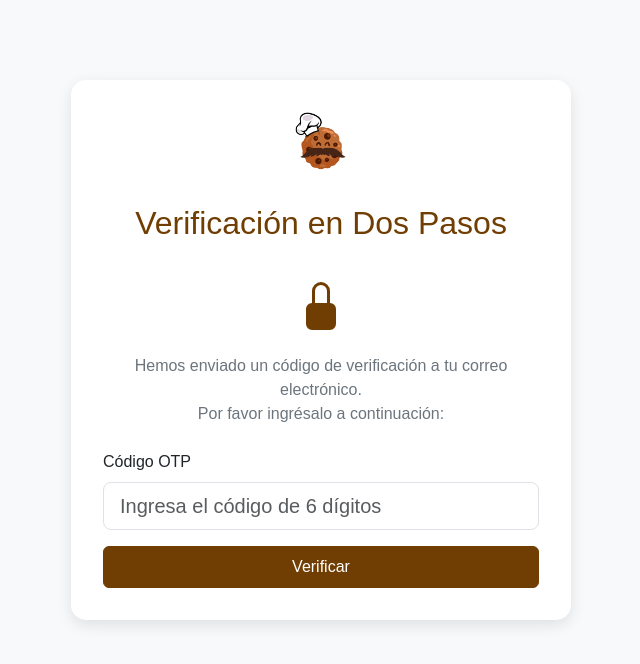
After one commit to IDGS-801-22002360/DulceRebanio, a Flask app: template templates/client/verify_otp.html in a window 1280 px wide. The commit adds this page. Shown: the top 664 px of the page, without its empty margins (319-959 px from the left). Run offline with Flask 3, Linux system fonts and the light colour scheme; the template is opened without the code that fills it: values that come from a table or form of the project are taken from there, others are empty; parts of the project's set-up code (start-up, migrations or seed data) failed here and were passed over; some libraries are stand-ins or nearby versions.

Commit message:
Implementación Verificacion de 2 pasos

```diff
--- a/app.py
+++ b/app.py
@@ -1,6 +1,6 @@
 from functools import wraps
 from models import DetallesVenta, Usuarios, Ventas, ComprasInsumos, DetallesProducto, Proveedores, Sabores, db, ProductosTerminados, MateriasPrimas
-from forms import CompraInsumoForm, LoteForm, InsumoForm, MermaForm, ProveedorForm, PaqueteForm, RecuperarContrasenaForm
+from forms import CompraInsumoForm, LoteForm, InsumoForm, MermaForm, OTPVerificationForm, ProveedorForm, PaqueteForm, RecuperarContrasenaForm
 from flask import Flask, render_template, request, jsonify, redirect, session, url_for, flash,session
 import forms
 from flask_login import LoginManager, login_user, logout_user, login_required, current_user
@@ -15,7 +15,14 @@ from config import DevelopmentConfig
 from flask_wtf import FlaskForm
 from forms import EmpleadoForm, HiddenField, SubmitField, LoginForm, RecuperarContrasenaForm, RegisterForm
 from decimal import Decimal
-from datetime import datetime, timedelta
+from datetime import datetime, timedelta, date
+import secrets
+import string
+from flask_mail import Mail, Message
+import pyotp
+import json
+import time
+import ntplib
 
 app = Flask(__name__)
 app.config.from_object(DevelopmentConfig)
@@ -23,7 +30,25 @@ csrf = CSRFProtect()
 
 app.config["RECAPTCHA_PUBLIC_KEY"] = "6Lcb1f0qAAAAAMLjkyE44X40_nQq_FZns9Sj8CVs"
 app.config["RECAPTCHA_PRIVATE_KEY"] = "6Lcb1f0qAAAAADFk-w_f5-Da5MyzdN2E8HdY-Vcs"
+app.config['MAIL_SERVER'] = 'smtp.gmail.com'
+app.config['MAIL_PORT'] = 587
+app.config['MAIL_USE_TLS'] = True
+app.config['MAIL_USERNAME'] = 'fabian.anrey@gmail.com'
+app.config['MAIL_PASSWORD'] = 'pksh vgjq rbur axnc'
+app.config['MAIL_DEFAULT_SENDER'] = 'fabian.anrey@gmail.com'
+
+mail = Mail(app)
 # app.config['PERMANENT_SESSION_LIFETIME'] = timedelta(minutes=200)
+
+def sync_time():
+    try:
+        c = ntplib.NTPClient()
+        response = c.request('pool.ntp.org')
+        time.time = lambda: response.tx_time
+    except:
+        pass
+
+sync_time()
 
 login_manager = LoginManager()
 login_manager.init_app(app)
@@ -65,10 +90,12 @@ def index():
     login_form = LoginForm()
     register_form = RegisterForm()
     recuperar_contrasena_form = RecuperarContrasenaForm()
+    show_recuperar_modal = request.args.get('show_recuperar_modal', False)
     return render_template("client/mainClientes.html",
                          login_form=login_form,
                          register_form=register_form,
-                         recuperar_contrasena_form=recuperar_contrasena_form)
+                         recuperar_contrasena_form=recuperar_contrasena_form,
+                         show_recuperar_modal=show_recuperar_modal)
 
 @app.route("/clientes", methods=["GET", "POST"])
 @login_required
@@ -162,7 +189,7 @@ def galletas():
     .filter(ProductosTerminados.idDetalle == 1, ProductosTerminados.estatus == 1).all()
 
     #* Verificar si estamos en temporada navideña
-    today = datetime.date.today()
+    today = date.today()
     is_christmas_season = today.month == 12
 
     #* Ajuste de mínimo stock según la temporada
@@ -739,18 +766,35 @@ def generar_pdf(venta, descuento, dinero_recibido, total_con_descuento):
 def page_not_found(e):
     return render_template('404.html'), 404
 
+
+
+
 @app.route("/login", methods=["GET", "POST"])
 def login():
     form = LoginForm()
     if form.validate_on_submit():
         correo = form.correo.data
         contrasena = form.contrasena.data
+        now = datetime.now()
 
+        # Verificar intentos fallidos previos
         if correo in failed_attempts:
             last_attempt_time, attempts = failed_attempts[correo]
-            if attempts >= 3 and datetime.now() - last_attempt_time < timedelta(minutes=1):
+
+            # Si han pasado más de 1 minuto desde el último intento, reiniciar el contador
+            if now - last_attempt_time > timedelta(minutes=1):
+                failed_attempts[correo] = (now, 1)
+            # Si hay 3 o más intentos en menos de 1 minuto
+            elif attempts >= 3:
                 flash('Demasiados intentos fallidos. Por favor, espera un minuto antes de intentar nuevamente.', 'danger')
-                return render_template("client/mainClientes.html", login_form=form, register_form=RegisterForm())
+                return render_template("client/mainClientes.html",
+                                    login_form=form,
+                                    register_form=RegisterForm(),
+                                    recuperar_contrasena_form=RecuperarContrasenaForm(),
+                                    show_modal=True)
+        else:
+            # Primer intento fallido para este correo
+            failed_attempts[correo] = (now, 0)
 
         usuario = Usuarios.query.filter_by(correo=correo).first()
 
@@ -759,38 +803,49 @@ def login():
                 flash('Tu cuenta ha sido desactivada. Por favor, contacta al administrador.', 'danger')
                 return render_template("client/mainClientes.html", login_form=form, register_form=RegisterForm())
 
-        if usuario:
-            if usuario.check_contrasena(contrasena):
-                login_user(usuario)
-                usuario.ultimo_login = datetime.now()
-                db.session.commit()
-                flash('Inicio de sesión exitoso.', 'success')
-                if correo in failed_attempts:
-                    del failed_attempts[correo]
-                form.correo.data = ''
-                form.contrasena.data = ''
+        if usuario and usuario.check_contrasena(contrasena):
+            # Login exitoso - resetear intentos fallidos
+            if correo in failed_attempts:
+                del failed_attempts[correo]
 
-                if usuario.rol == 'Cliente':
-                    return redirect(url_for('clientes'))
-                elif usuario.rol == 'Ventas':
-                    return redirect(url_for('puntoVenta'))
-                elif usuario.rol == 'Admin':
-                    return redirect(url_for('miembros'))
-                elif usuario.rol == 'Produccion':
-                    return redirect(url_for('galletas'))
+            login_user(usuario)
+            usuario.ultimo_login = now
+            db.session.commit()
+
+            if usuario.rol == 'Cliente':
+                return redirect(url_for('clientes'))
+            elif usuario.rol == 'Ventas':
+                return redirect(url_for('puntoVenta', _anchor='login-success'))
+            elif usuario.rol == 'Admin':
+                return redirect(url_for('miembros', _anchor='login-success'))
+            elif usuario.rol == 'Produccion':
+                return redirect(url_for('galletas', _anchor='login-success'))
+        else:
+            # Login fallido - incrementar contador
+            if correo in failed_attempts:
+                last_time, attempts = failed_attempts[correo]
+                failed_attempts[correo] = (now, attempts + 1)
             else:
-                flash('Correo o contraseña incorrectos. Por favor, intenta de nuevo.', 'danger')
-                if correo in failed_attempts:
-                    failed_attempts[correo] = (datetime.now(), failed_attempts[correo][1] + 1)
-                else:
-                    failed_attempts[correo] = (datetime.now(), 1)
-        else:
+                failed_attempts[correo] = (now, 1)
+
             flash('Correo o contraseña incorrectos. Por favor, intenta de nuevo.', 'danger')
-            if correo in failed_attempts:
-                failed_attempts[correo] = (datetime.now(), failed_attempts[correo][1] + 1)
-            else:
-                failed_attempts[correo] = (datetime.now(), 1)
-    return render_template("client/mainClientes.html", login_form=form, register_form=RegisterForm(), recuperar_contrasena_form=RecuperarContrasenaForm())
+            return render_template("client/mainClientes.html",
+                                login_form=form,
+                                register_form=RegisterForm(),
+                                recuperar_contrasena_form=RecuperarContrasenaForm(),
+                                show_modal=True)
+
+    if form.errors:
+        return render_template("client/mainClientes.html",
+                             login_form=form,
+                             register_form=RegisterForm(),
+                             recuperar_contrasena_form=RecuperarContrasenaForm(),
+                             show_modal=True)
+
+    return render_template("client/mainClientes.html",
+                         login_form=form,
+                         register_form=RegisterForm(),
+                         recuperar_contrasena_form=RecuperarContrasenaForm())
 
 @app.route("/logout")
 @login_required
@@ -803,6 +858,9 @@ def logout():
 @app.route("/register", methods=["GET", "POST"])
 def register():
     form = RegisterForm()
+    login_form = LoginForm()
+    recuperar_contrasena_form = RecuperarContrasenaForm()
+
     if form.validate_on_submit():
         nombre = form.nombre.data
         apaterno = form.apaterno.data
@@ -812,19 +870,126 @@ def register():
 
         if is_password_insecure(contrasena):
             flash('La contraseña es insegura. Por favor, elige una contraseña más segura.', 'danger')
-            return render_template("client/mainClientes.html", login_form=LoginForm(), register_form=form)
+            return render_template("client/mainClientes.html",
+                                login_form=login_form,
+                                register_form=form,
+                                recuperar_contrasena_form=recuperar_contrasena_form,
+                                show_modal=True,
+                                active_tab='register')
 
         usuario_existente = Usuarios.query.filter_by(correo=correo).first()
         if usuario_existente:
             flash('El correo ya está registrado. Por favor, utiliza otro correo.', 'danger')
+            return render_template("client/mainClientes.html",
+                                login_form=login_form,
+                                register_form=form,
+                                recuperar_contrasena_form=recuperar_contrasena_form,
+                                show_modal=True,
+                                active_tab='register')
+
+        # Generar secreto OTP
+        otp_secret = pyotp.random_base32()
+
+        # Crear usuario temporal con datos de registro
+        temp_user = Usuarios(
+            nombre=form.nombre.data,
+            apaterno=form.apaterno.data,
+            amaterno=form.amaterno.data,
+            correo=form.correo.data,
+            otp_secret=otp_secret,
+            registration_data=json.dumps({
+                'contrasena': form.contrasena.data,
+                'rol': 'Cliente',
+                'activo': 1
+            }),
+            activo=0  # Inactivo hasta verificación OTP
+        )
+
+        try:
+            db.session.add(temp_user)
+            db.session.commit()
+
+            # Generar y enviar código OTP
+            totp = pyotp.TOTP(temp_user.otp_secret, interval=600)
+            otp_code = totp.now()
+
+            # Enviar correo con el código OTP
+            msg = Message(
+                subject="Código de verificación para tu registro en Dulce Rebaño",
+                recipients=[temp_user.correo],
+                html=f"""
+                <h2>Verificación de correo electrónico</h2>
+                <p>Gracias por registrarte en Dulce Rebaño. Tu código de verificación es:</p>
+                <h3 style="background: #f0f0f0; padding: 10px; display: inline-block; border-radius: 5px;">
+                    {otp_code}
+                </h3>
+                <p>Este código expirará en 10 minutos.</p>
+                """
+            )
+            mail.send(msg)
+
+            flash('Se ha enviado un código de verificación a tu correo electrónico.', 'success')
+            return redirect(url_for('verify_otp', user_id=temp_user.idUsuario))
+
+        except Exception as e:
+            db.session.rollback()
+            flash(f'Error al registrar: {str(e)}', 'danger')
+            return render_template("client/mainClientes.html",
+                                login_form=login_form,
+                                register_form=form,
+                                recuperar_contrasena_form=recuperar_contrasena_form,
+                                show_modal=True,
+                                active_tab='register')
+
+    if form.errors:
+        return render_template("client/mainClientes.html",
+                            login_form=login_form,
+                            register_form=form,
+                            recuperar_contrasena_form=recuperar_contrasena_form,
+                            show_modal=True,
+                            active_tab='register')
+
+    return render_template("client/mainClientes.html",
+                         login_form=login_form,
+                         register_form=form,
+                         recuperar_contrasena_form=recuperar_contrasena_form,
+                         show_modal=True,
+                         active_tab='register')
+
+@app.route("/verify-otp/<int:user_id>", methods=["GET", "POST"])
+def verify_otp(user_id):
+    form = OTPVerificationForm()
+    user = Usuarios.query.get_or_404(user_id)
+
+    if form.validate_on_submit():
+        # Usar el mismo intervalo (600 segundos) que en el registro
+        totp = pyotp.TOTP(user.otp_secret, interval=600)
+
+        # Verificar con un margen de 1 código (10 minutos en total)
+        if totp.verify(form.otp_code.data, valid_window=1):
+            # OTP válido, activar la cuenta
+            try:
+                reg_data = json.loads(user.registration_data)
+                user.set_contrasena(reg_data['contrasena'])
+                user.rol = reg_data['rol']
+                user.activo = 1
+                user.otp_verified = True
+                user.registration_data = None  # Limpiar datos temporales
+
+                db.session.commit()
+
+                flash('¡Registro completado con éxito! Ahora puedes iniciar sesión.', 'success')
+                return redirect(url_for('index'))
+
+            except Exception as e:
+                db.session.rollback()
+                flash('Error al completar el registro. Por favor intenta nuevamente.', 'danger')
+                return redirect(url_for('verify_otp', user_id=user_id))
         else:
-            nuevo_usuario = Usuarios(nombre=nombre, apaterno=apaterno, amaterno=amaterno, correo=correo, rol='Cliente')
-            nuevo_usuario.set_contrasena(contrasena)
-            db.session.add(nuevo_usuario)
-            db.session.commit()
-            flash('Cuenta creada exitosamente. Ahora puedes iniciar sesión.', 'success')
-            return redirect(url_for('login'))
-    return render_template("client/mainClientes.html", login_form=LoginForm(), register_form=form)
+            flash('Código OTP inválido o expirado. Por favor, intenta de nuevo.', 'danger')
+
+    return render_template("client/verify_otp.html", form=form, user_id=user_id)
+
 
 @app.route("/miembros", methods=["GET", "POST"])
 @login_required
@@ -892,38 +1057,38 @@ def editar_usuario(id_usuario):
 @app.route("/recuperar_contrasena", methods=["POST"])
 def recuperar_contrasena():
     form = RecuperarContrasenaForm()
+    login_form = LoginForm()
+    register_form = RegisterForm()
+
     if form.validate_on_submit():
         correo = form.correo.data
         nueva_contrasena = form.nueva_contrasena.data
         confirmar_contrasena = form.confirmar_contrasena.data
 
-        # Verificar si el correo existe en la base de datos
         usuario = Usuarios.query.filter_by(correo=correo).first()
         if not usuario:
-            flash('El correo no está registrado.', 'danger')
-            return redirect(url_for('login'))
+            flash('El correo no está registrado.', 'recuperar_error')
+            return redirect(url_for('index', show_recuperar_modal=True))
 
-        # Verificar que las contraseñas coincidan
         if nueva_contrasena != confirmar_contrasena:
-            flash('Las contraseñas no coinciden.', 'danger')
-            return redirect(url_for('login'))
+            flash('Las contraseñas no coinciden.', 'recuperar_error')
+            return redirect(url_for('index', show_recuperar_modal=True))
 
-        # Validar la contraseña
         if is_password_insecure(nueva_contrasena):
-            flash('La contraseña es insegura. Por favor, elige una contraseña más segura.', 'danger')
-            return redirect(url_for('login'))
+            flash('La contraseña es insegura. Por favor, elige una contraseña más segura.', 'recuperar_error')
+            return redirect(url_for('index', show_recuperar_modal=True))
 
-        # Actualizar la contraseña en la base de datos
         usuario.set_contrasena(nueva_contrasena)
         db.session.commit()
-        flash('Contraseña actualizada correctamente.', 'success')
-        return redirect(url_for('login'))
+        flash('Contraseña actualizada correctamente. Ahora puedes iniciar sesión.', 'success')
+        return redirect(url_for('index'))
 
-    # Si el formulario no es válido, mostrar errores
+    # Si hay errores de validación del formulario
     for field, errors in form.errors.items():
         for error in errors:
-            flash(f'{error}', 'danger')
-    return redirect(url_for('login'))
+            flash(f'{error}', 'recuperar_error')
+
+    return redirect(url_for('index', show_recuperar_modal=True))
 
 
 def is_password_insecure(contrasena):
--- a/forms.py
+++ b/forms.py
@@ -177,3 +177,7 @@ class RecuperarContrasenaForm(FlaskForm):
     def validate_confirmar_contrasena(self, field):
         if self.nueva_contrasena.data != field.data:
             raise ValidationError('Las contraseñas no coinciden.')
+
+class OTPVerificationForm(FlaskForm):
+    otp_code = StringField('Código OTP', validators=[DataRequired(), Length(min=6, max=6)])
+    submit = SubmitField('Verificar')
--- a/models.py
+++ b/models.py
@@ -16,6 +16,9 @@ class Usuarios(db.Model, UserMixin):
     rol = db.Column(db.Enum('Admin', 'Ventas', 'Produccion', 'Cliente'))
     activo = db.Column(db.Integer, default=1)
     ultimo_login = db.Column(db.DateTime)
+    otp_secret = db.Column(db.String(16))
+    otp_verified = db.Column(db.Boolean, default=False)
+    registration_data = db.Column(db.JSON)
 
 
     def set_contrasena(self, contrasena):
--- a/requirements.txt
+++ b/requirements.txt
@@ -18,7 +18,9 @@ itsdangerous==2.2.0
 Jinja2==3.1.5
 MarkupSafe==3.0.2
 mysql-connector-python==9.2.0
+ntplib==0.4.0
 PyMySQL==1.1.1
+pyotp==2.9.0
 requests==2.32.3
 SQLAlchemy==2.0.38
 typing_extensions==4.12.2
--- /dev/null
+++ b/templates/client/verify_otp.html
@@ -0,0 +1,127 @@
+<!DOCTYPE html>
+<html lang="es">
+  <head>
+    <meta charset="UTF-8" />
+    <meta name="viewport" content="width=device-width, initial-scale=1.0" />
+    <title>Verificación OTP - Dulce Rebaño</title>
+    <link
+      href="https://cdn.jsdelivr.net/npm/bootstrap@5.3.0/dist/css/bootstrap.min.css"
+      rel="stylesheet"
+    />
+    <style>
+      body {
+        background-color: #f8f9fa;
+        font-family: "Arial", sans-serif;
+      }
+      .otp-container {
+        max-width: 500px;
+        margin: 5rem auto;
+        padding: 2rem;
+        border-radius: 15px;
+        box-shadow: 0 5px 15px rgba(0, 0, 0, 0.1);
+        background-color: white;
+      }
+      .otp-header {
+        color: #703d02;
+        text-align: center;
+        margin-bottom: 1.5rem;
+      }
+      .otp-icon {
+        font-size: 3rem;
+        color: #703d02;
+        margin-bottom: 1rem;
+        text-align: center;
+      }
+      .btn-verify {
+        background-color: #703d02;
+        border-color: #703d02;
+        width: 100%;
+        padding: 0.5rem;
+      }
+      .btn-verify:hover {
+        background-color: #5a3001;
+        border-color: #5a3001;
+      }
+      .otp-instructions {
+        text-align: center;
+        margin-bottom: 1.5rem;
+        color: #6c757d;
+      }
+      .brand-logo {
+        text-align: center;
+        margin-bottom: 2rem;
+      }
+      .brand-logo img {
+        max-height: 60px;
+      }
+    </style>
+  </head>
+  <body>
+    <div class="container">
+      <div class="otp-container">
+        <div class="brand-logo">
+          <img src="../static/img/donGalleto2.png" alt="Dulce Rebaño" />
+        </div>
+
+        <h2 class="otp-header">Verificación en Dos Pasos</h2>
+
+        <div class="otp-icon">
+          <svg
+            xmlns="http://www.w3.org/2000/svg"
+            width="48"
+            height="48"
+            fill="currentColor"
+            viewBox="0 0 16 16"
+          >
+            <path
+              d="M8 1a2 2 0 0 1 2 2v4H6V3a2 2 0 0 1 2-2zm3 6V3a3 3 0 0 0-6 0v4a2 2 0 0 0-2 2v5a2 2 0 0 0 2 2h6a2 2 0 0 0 2-2V9a2 2 0 0 0-2-2z"
+            />
+          </svg>
+        </div>
+
+        {% with messages = get_flashed_messages(with_categories=true) %} {% if
+        messages %} {% for category, message in messages %}
+        <div class="alert alert-{{ category }} alert-dismissible fade show">
+          {{ message }}
+          <button
+            type="button"
+            class="btn-close"
+            data-bs-dismiss="alert"
+            aria-label="Close"
+          ></button>
+        </div>
+        {% endfor %} {% endif %} {% endwith %}
+
+        <p class="otp-instructions">
+          Hemos enviado un código de verificación a tu correo electrónico.<br />
+          Por favor ingrésalo a continuación:
+        </p>
+
+        <form
+          method="POST"
+          action="{{ url_for('verify_otp', user_id=user_id) }}"
+        >
+          {{ form.hidden_tag() }}
+
+          <div class="mb-3">
+            <label for="otp_code" class="form-label">Código OTP</label>
+            <input
+              type="text"
+              class="form-control form-control-lg"
+              id="otp_code"
+              name="otp_code"
+              placeholder="Ingresa el código de 6 dígitos"
+              required
+            />
+          </div>
+
+          <button type="submit" class="btn btn-primary btn-verify">
+            Verificar
+          </button>
+        </form>
+      </div>
+    </div>
+
+    <script src="https://cdn.jsdelivr.net/npm/bootstrap@5.3.0/dist/js/bootstrap.bundle.min.js"></script>
+  </body>
+</html>
```
Also changed, not shown: templates/admin/usuarios.html (+19 -10 lines), templates/client/mainClientes.html (+63 -6 lines).
